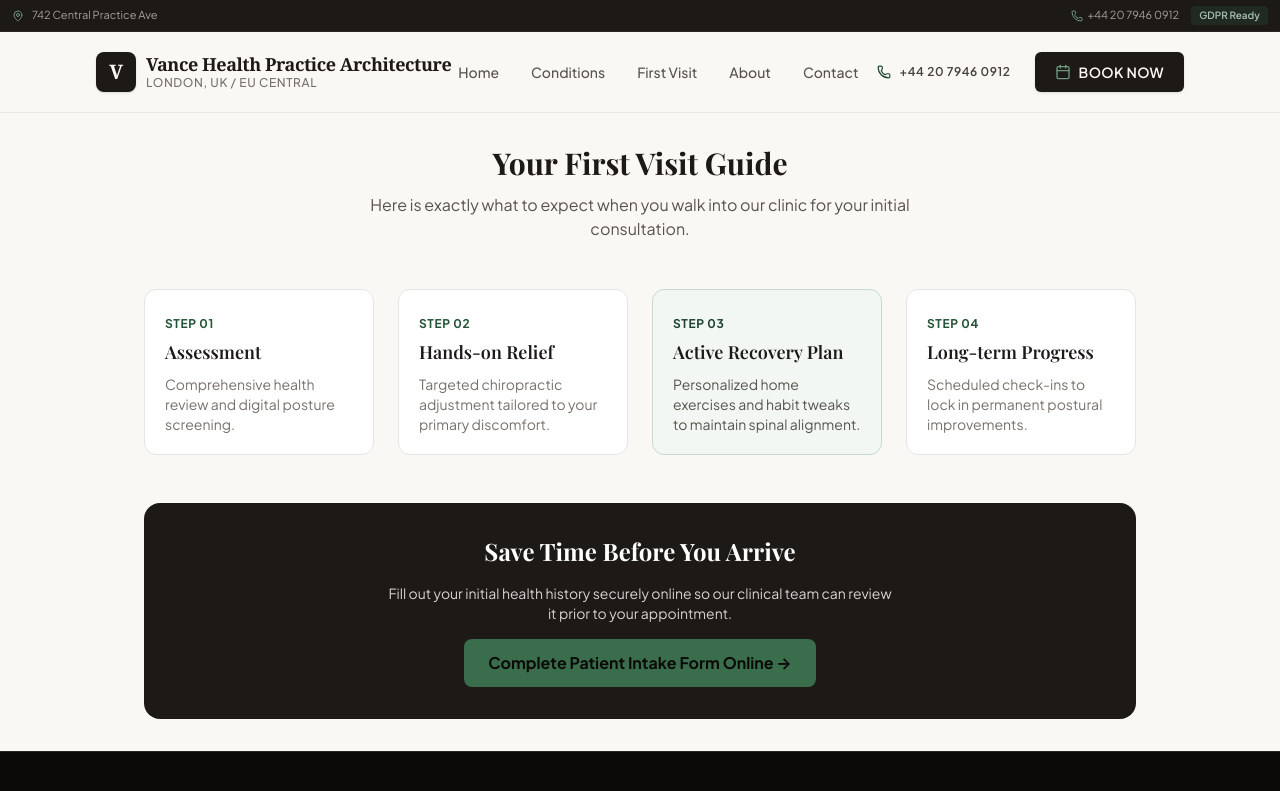
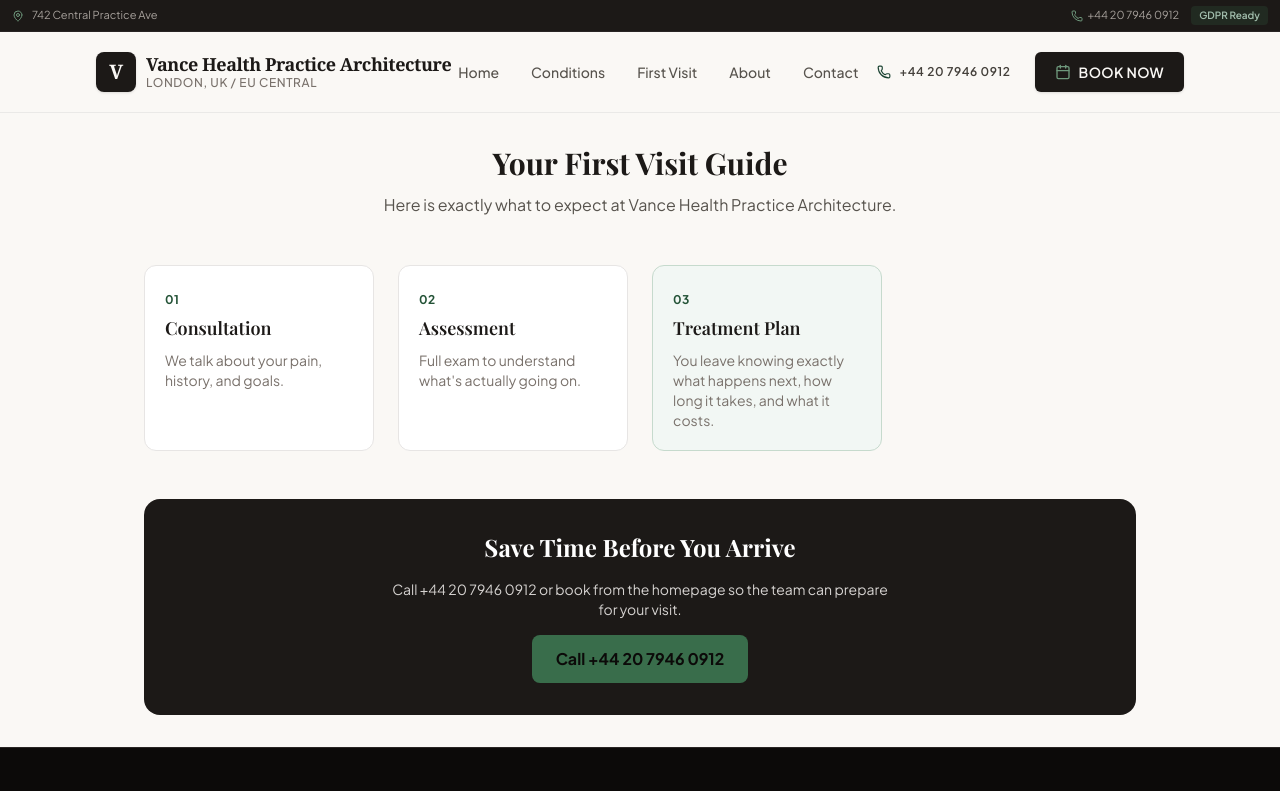
Before and after one commit to drealslick/Chiropractor-web-demo, a React (Vite) app: page /first-visit in a window 1280 px wide. Shown: the top 791 px of the page. Built offline with nearby package versions, Linux system fonts and the light colour scheme; a web font is replaced by a local one.

Commit message:
Update FirstVisit.tsx

```diff
--- a/src/pages/FirstVisit.tsx
+++ b/src/pages/FirstVisit.tsx
@@ -1,59 +1,57 @@
 import React from 'react';
+import { useClinic } from '../data/ClinicContext';
+import { firstVisitSteps, processSteps } from '../data/clinicData';
 
 export default function FirstVisit() {
+  const { clinicData: clinic } = useClinic();
+  const steps = clinic.customFirstVisitSteps?.length
+    ? clinic.customFirstVisitSteps
+    : clinic.customProcessSteps?.length
+      ? clinic.customProcessSteps
+      : firstVisitSteps.length
+        ? firstVisitSteps
+        : processSteps;
+
   return (
     <div className="space-y-12 py-8 px-4 max-w-5xl mx-auto">
-      {/* Header */}
       <section className="text-center space-y-3">
-        <h1 className="text-3xl font-bold text-stone-900">Your First Visit Guide</h1>
+        <h1 className="text-3xl font-bold text-stone-900">
+          {clinic.firstVisitTitle || 'Your First Visit Guide'}
+        </h1>
         <p className="text-stone-600 max-w-xl mx-auto">
-          Here is exactly what to expect when you walk into our clinic for your initial consultation.
+          {clinic.firstVisitSubtitle ||
+            `Here is exactly what to expect at ${clinic.name}.`}
         </p>
       </section>
 
-      {/* Process Sequence (Restored Step 03) */}
       <section className="grid grid-cols-1 md:grid-cols-4 gap-6">
-        <div className="p-5 bg-white border border-stone-200 rounded-xl relative">
-          <span className="text-xs font-bold text-emerald-600 uppercase tracking-wider">Step 01</span>
-          <h3 className="font-semibold text-lg text-stone-900 mt-1">Assessment</h3>
-          <p className="text-sm text-stone-500 mt-2">Comprehensive health review and digital posture screening.</p>
-        </div>
-
-        <div className="p-5 bg-white border border-stone-200 rounded-xl relative">
-          <span className="text-xs font-bold text-emerald-600 uppercase tracking-wider">Step 02</span>
-          <h3 className="font-semibold text-lg text-stone-900 mt-1">Hands-on Relief</h3>
-          <p className="text-sm text-stone-500 mt-2">Targeted chiropractic adjustment tailored to your primary discomfort.</p>
-        </div>
-
-        {/* RESTORED STEP 03 */}
-        <div className="p-5 bg-emerald-50 border border-emerald-200 rounded-xl relative">
-          <span className="text-xs font-bold text-emerald-700 uppercase tracking-wider">Step 03</span>
-          <h3 className="font-semibold text-lg text-stone-900 mt-1">Active Recovery Plan</h3>
-          <p className="text-sm text-stone-600 mt-2">Personalized home exercises and habit tweaks to maintain spinal alignment.</p>
-        </div>
-
-        <div className="p-5 bg-white border border-stone-200 rounded-xl relative">
-          <span className="text-xs font-bold text-emerald-600 uppercase tracking-wider">Step 04</span>
-          <h3 className="font-semibold text-lg text-stone-900 mt-1">Long-term Progress</h3>
-          <p className="text-sm text-stone-500 mt-2">Scheduled check-ins to lock in permanent postural improvements.</p>
-        </div>
+        {steps.map((step, i) => (
+          <div
+            key={`${step.number}-${i}`}
+            className={`p-5 border rounded-xl ${
+              i === 2 ? 'bg-emerald-50 border-emerald-200' : 'bg-white border-stone-200'
+            }`}
+          >
+            <span className="text-xs font-bold text-emerald-600 uppercase tracking-wider">
+              {String(step.number || `Step ${i + 1}`)}
+            </span>
+            <h3 className="font-semibold text-lg text-stone-900 mt-1">{step.title}</h3>
+            <p className="text-sm text-stone-500 mt-2">{step.description}</p>
+          </div>
+        ))}
       </section>
 
-      {/* Intake Form Module (Secure Link / No Unencrypted PHI) */}
       <section className="p-8 bg-stone-900 text-white rounded-2xl text-center space-y-4">
         <h2 className="text-2xl font-bold">Save Time Before You Arrive</h2>
         <p className="text-stone-300 max-w-lg mx-auto text-sm">
-          Fill out your initial health history securely online so our clinical team can review it prior to your appointment.
+          Call {clinic.phone} or book from the homepage so the team can prepare for your visit.
         </p>
-        <div>
-          <a
-            href="#"
-            onClick={(e) => { e.preventDefault(); alert("Redirects to client's secure EHR intake portal (Jane, Acuity, or PDF download)"); }}
-            className="inline-block bg-emerald-500 hover:bg-emerald-600 text-stone-950 font-bold px-6 py-3 rounded-lg transition"
-          >
-            Complete Patient Intake Form Online →
-          </a>
-        </div>
+        <a
+          href={`tel:${clinic.phoneRaw || clinic.phone}`}
+          className="inline-block bg-emerald-500 hover:bg-emerald-600 text-stone-950 font-bold px-6 py-3 rounded-lg transition"
+        >
+          Call {clinic.phone}
+        </a>
       </section>
     </div>
   );
```
